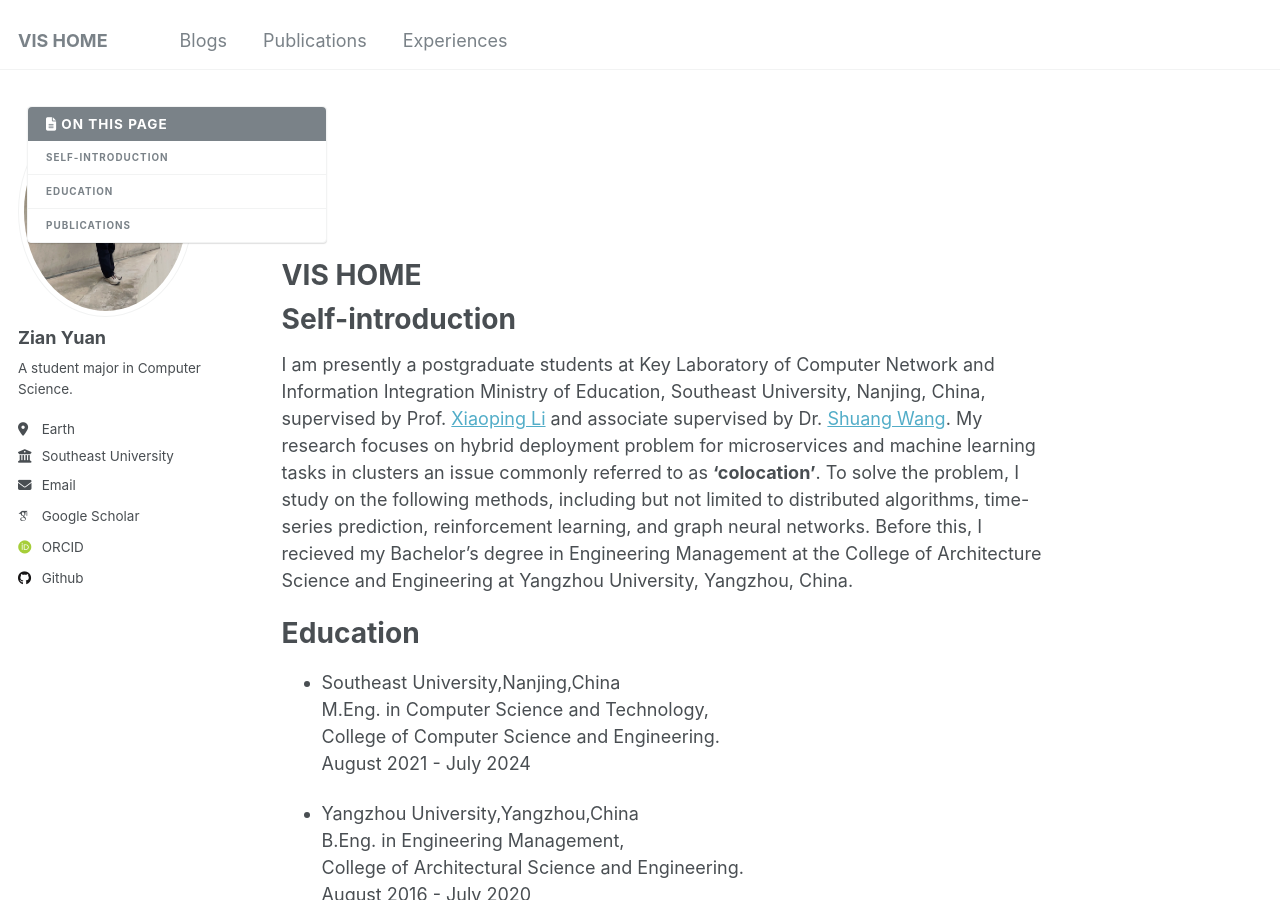
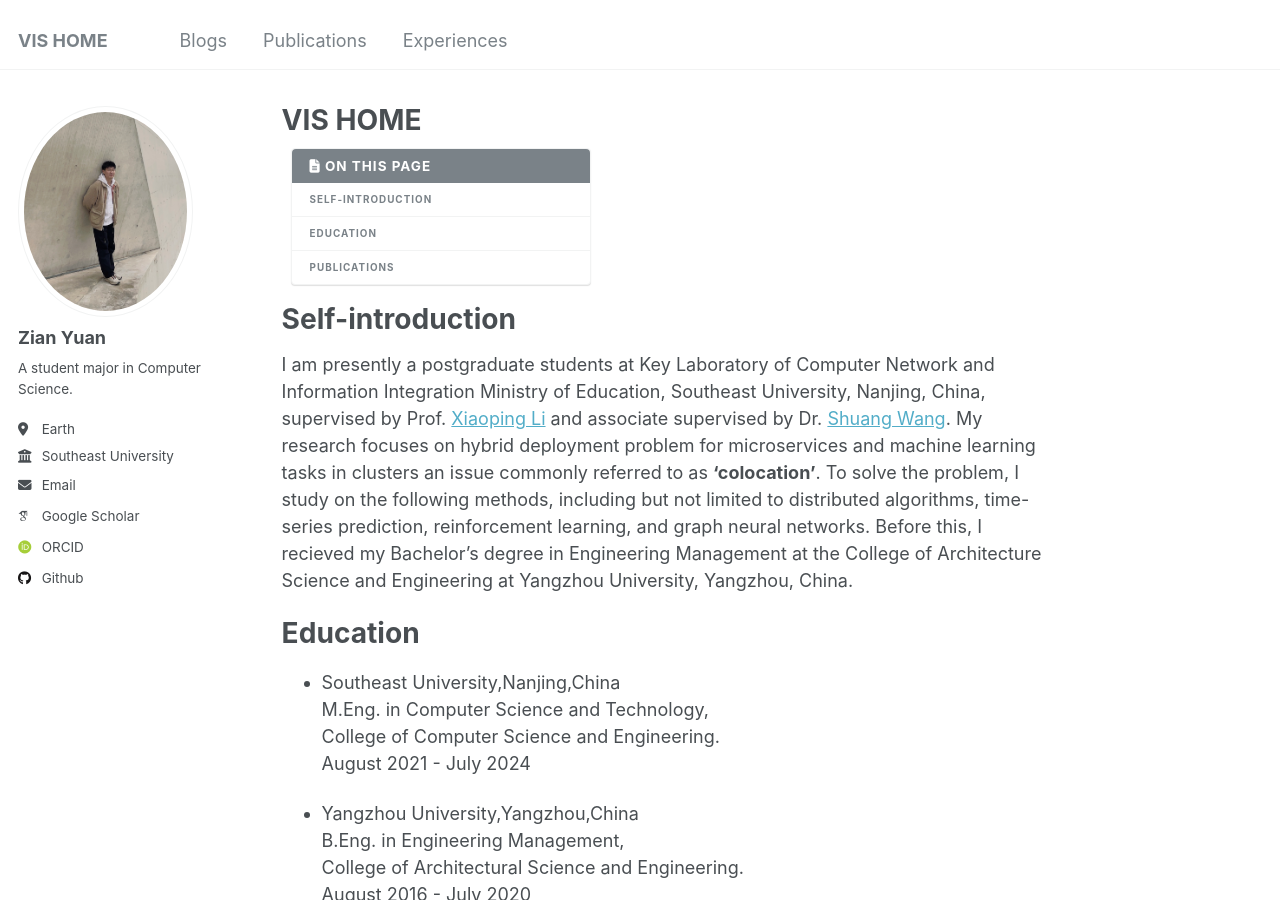
Before and after one commit to betterzian/betterzian.github.io, a Jekyll site: the page built from _pages/about.md, in a window 1280 px wide and 900 px high. Built offline with Jekyll 4.4.1, drawn with Linux system fonts in a browser that asks for light colours; some web fonts are replaced.

Commit message:
Update single.html

```diff
--- a/_layouts/single.html
+++ b/_layouts/single.html
@@ -16,14 +16,7 @@ layout: default
 
 <div id="main" role="main">
   {% include sidebar.html %}
-          {% if page.toc %}
-          <aside class="sidebar__right {% if page.toc_sticky %}sticky{% endif %}">
-            <nav class="toc">
-              <header><h4 class="nav__title"><i class="fas fa-{{ page.toc_icon | default: 'file-alt' }}"></i> {{ page.toc_label | default: site.data.ui-text[site.locale].toc_label | default: "On this page" }}</h4></header>
-              {% include toc.html sanitize=true html=content h_min=1 h_max=6 class="toc__menu" skip_no_ids=true %}
-            </nav>
-          </aside>
-        {% endif %}
+
   <article class="page" itemscope itemtype="http://schema.org/CreativeWork">
     {% if page.title %}<meta itemprop="headline" content="{{ page.title | markdownify | strip_html | strip_newlines | escape_once }}">{% endif %}
     {% if page.excerpt %}<meta itemprop="description" content="{{ page.excerpt | markdownify | strip_html | strip_newlines | escape_once }}">{% endif %}
@@ -52,7 +45,14 @@ layout: default
       {% endunless %}
 
       <section class="page__content" itemprop="text">
-
+          {% if page.toc %}
+          <aside class="sidebar__right {% if page.toc_sticky %}sticky{% endif %}">
+            <nav class="toc">
+              <header><h4 class="nav__title"><i class="fas fa-{{ page.toc_icon | default: 'file-alt' }}"></i> {{ page.toc_label | default: site.data.ui-text[site.locale].toc_label | default: "On this page" }}</h4></header>
+              {% include toc.html sanitize=true html=content h_min=1 h_max=6 class="toc__menu" skip_no_ids=true %}
+            </nav>
+          </aside>
+        {% endif %}
         {{ content }}
 
         {% if page.citation and page.paperurl and page.slidesurl %}
```
